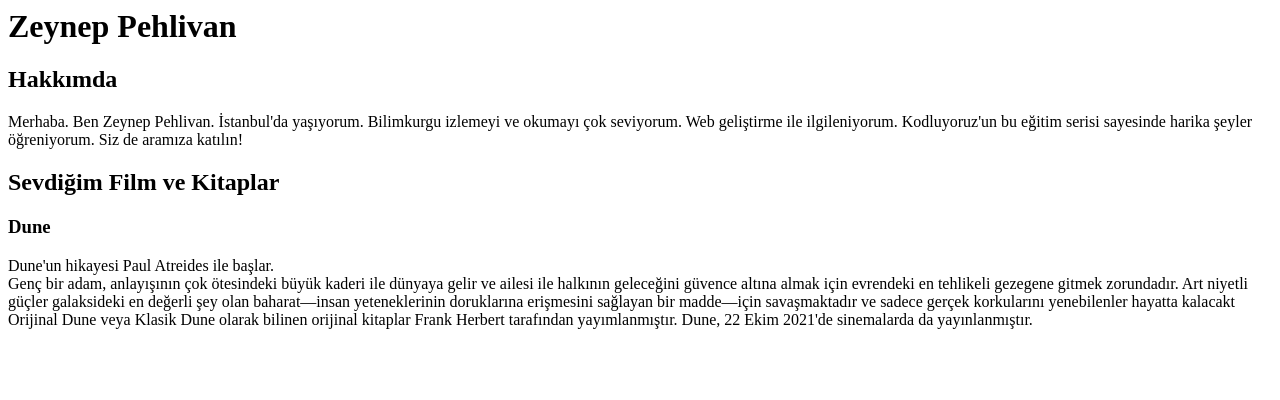
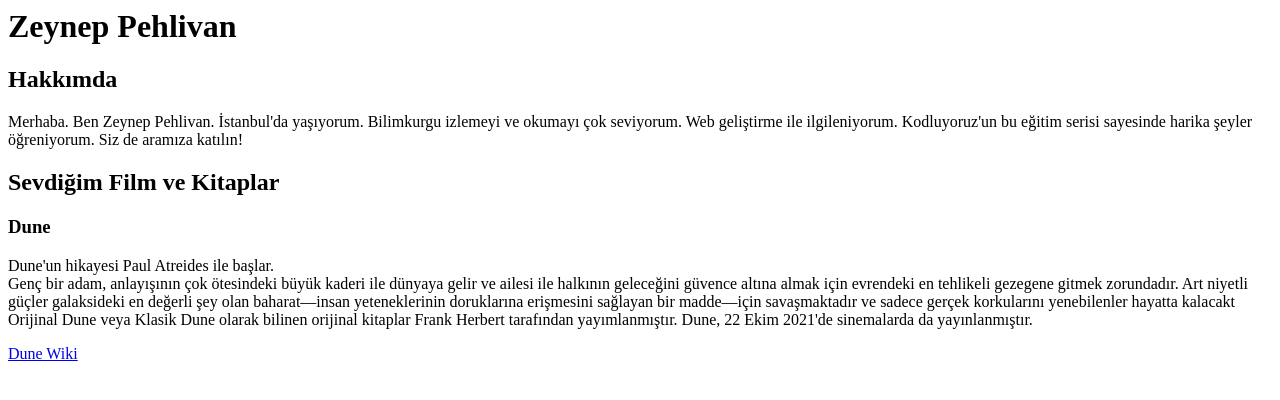
Before and after one commit to Zeynepehlivan/Kodluyoruz-Odevlerim, a plain HTML site: page index.html in a window 1280 px wide. Drawn offline with Linux system fonts and the light colour scheme.

Commit message:
index.html sayfasına link eklendi

```diff
--- a/index.html
+++ b/index.html
@@ -5,3 +5,4 @@
 <h3>Dune</h3>
 <p>Dune'un hikayesi Paul Atreides ile başlar.<br>Genç bir adam, anlayışının çok ötesindeki büyük kaderi ile dünyaya gelir ve ailesi ile halkının geleceğini güvence altına almak için evrendeki en tehlikeli gezegene gitmek zorundadır. Art niyetli güçler galaksideki en değerli şey olan baharat—insan yeteneklerinin doruklarına erişmesini sağlayan bir madde—için savaşmaktadır ve sadece gerçek korkularını yenebilenler hayatta kalacakt
 <br>Orijinal Dune veya Klasik Dune olarak bilinen orijinal kitaplar Frank Herbert tarafından yayımlanmıştır. Dune, 22 Ekim 2021'de sinemalarda da yayınlanmıştır.</p>
+<a href="https://dune.fandom.com/tr/wiki/Ana_sayfa"  target=" _blank" > Dune Wiki </a>
```
